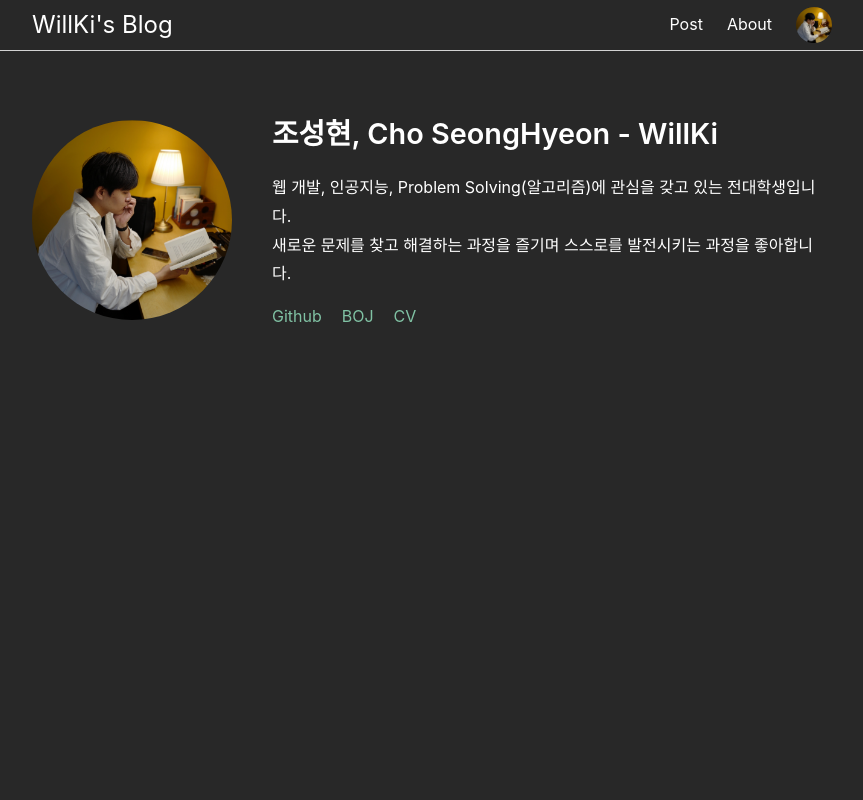
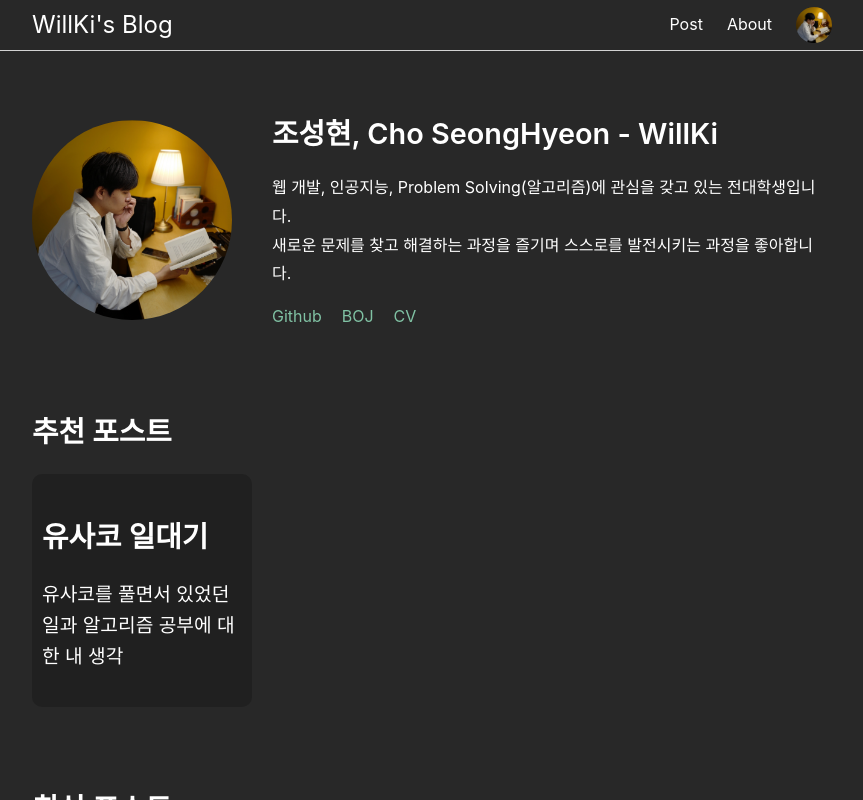
Before and after one commit to st42597/my-web, a React (Create React App) app in the folder client/: page / in a window 1280 px wide. Shown: the whole page, without its empty margins (208-1071 px from the left). Built offline with nearby package versions, Linux system fonts and the light colour scheme.

Commit message:
feat: add home page post list

```diff
--- /dev/null
+++ b/client/public/contents/recommendedPostList.json
@@ -0,0 +1,7 @@
+[
+  {
+    "title": "유사코 일대기",
+    "subTitle": "유사코를 풀면서 있었던 일과 알고리즘 공부에 대한 내 생각",
+    "url": "usaco-story"
+  }
+]
--- a/client/src/App.css
+++ b/client/src/App.css
@@ -1,4 +1,5 @@
 .container {
+  color: white;
   background-color: rgb(40, 40, 40);
   min-height: 100vh;
 }
--- a/client/src/index.css
+++ b/client/src/index.css
@@ -7,7 +7,6 @@ body {
 }
 
 body {
-  color: white;
   font-family: -apple-system, BlinkMacSystemFont, "Segoe UI", Roboto,
     "Helvetica Neue", Arial, sans-serif;
   line-height: 1.6;
--- a/client/src/router/pages/home.css
+++ b/client/src/router/pages/home.css
@@ -1,3 +1,9 @@
+.home-container {
+  display: flex;
+  flex-direction: column;
+  gap: 60px;
+}
+
 .profile-container {
   display: flex;
   justify-content: center;
@@ -37,6 +43,28 @@
   line-height: 1.8;
 }
 
+.home-postlist-container {
+  display: flex;
+  width: 100%;
+  flex-wrap: wrap;
+  justify-content: space-between;
+  gap: 40px;
+}
+
+.home-postlist-container a {
+  display: block;
+  padding: 20px 10px;
+  width: 200px;
+  color: white;
+  text-decoration: none;
+  background-color: rgb(32, 32, 32);
+  border-radius: 10px;
+}
+
+.home-postlist-container a:hover {
+  background-color: rgb(24, 24, 24);
+}
+
 @media (max-width: 768px) {
   .home-profile-img {
     display: none;
--- a/client/src/router/pages/home.js
+++ b/client/src/router/pages/home.js
@@ -1,9 +1,46 @@
 import "./home.css";
+import { useEffect, useState } from "react";
 import { Link } from "react-router-dom";
 
 function Home() {
+  const [recommendedPost, setRecommendedPost] = useState([]);
+  const [latestPost, setLatestPost] = useState([]);
+  useEffect(() => {
+    fetch("/contents/recommendedPostList.json")
+      .then((response) => response.json())
+      .then((data) => setRecommendedPost(data))
+      .catch((error) => console.error("Error loading posts:", error));
+  }, []);
+
+  useEffect(() => {
+    fetch("/contents/postList.json")
+      .then((response) => response.json())
+      .then((data) => {
+        const tmp = [];
+        for (let i = 0; i < Math.min(6, data.length); i++) {
+          tmp.push(data[i]);
+        }
+        setLatestPost(tmp);
+      })
+      .catch((error) => console.error("Error loading posts:", error));
+  }, []);
+
+  const recommendedPostList = recommendedPost.map((post) => (
+    <Link to={`/posts/${post.url}`} key={post}>
+      <h1>{post.title}</h1>
+      <h2>{post.subTitle}</h2>
+    </Link>
+  ));
+
+  const latestPostList = latestPost.map((post) => (
+    <Link to={`/posts/${post.url}`} key={post}>
+      <h1>{post.title}</h1>
+      <h2>{post.subTitle}</h2>
+    </Link>
+  ));
+
   return (
-    <div className="App">
+    <div className="home-container">
       <article className="profile-container">
         <img className="home-profile-img" src="/profile.png" alt="profile" />
         <div>
@@ -28,6 +65,14 @@ function Home() {
           </ul>
         </div>
       </article>
+      <div>
+        <h1>추천 포스트</h1>
+        <div className="home-postlist-container">{recommendedPostList}</div>
+      </div>
+      <div>
+        <h1>최신 포스트</h1>
+        <div className="home-postlist-container">{latestPostList}</div>
+      </div>
     </div>
   );
 }
--- a/client/src/router/pages/posts.css
+++ b/client/src/router/pages/posts.css
@@ -1,12 +1,8 @@
 .postlist-container {
+  display: flex;
+  flex-direction: column;
+  gap: 20px;
   width: 100%;
-}
-
-li {
-  display: flex;
-  justify-content: space-between;
-  flex-direction: column;
-  align-items: center;
 }
 
 h1 {
@@ -25,11 +21,12 @@ h2 {
   margin: 0 auto;
   padding: 20px 20px;
   color: white;
+  background-color: rgb(32, 32, 32);
   text-decoration: none;
   border-radius: 10px;
 }
 
 .postlist-element-container:hover {
-  background-color: rgb(32, 32, 32);
+  background-color: rgb(24, 24, 24);
   cursor: pointer;
 }
```
